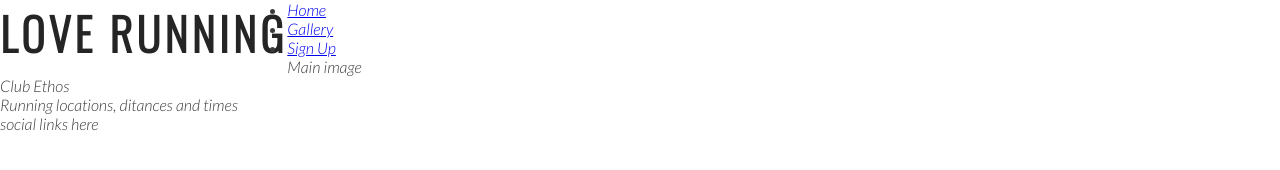
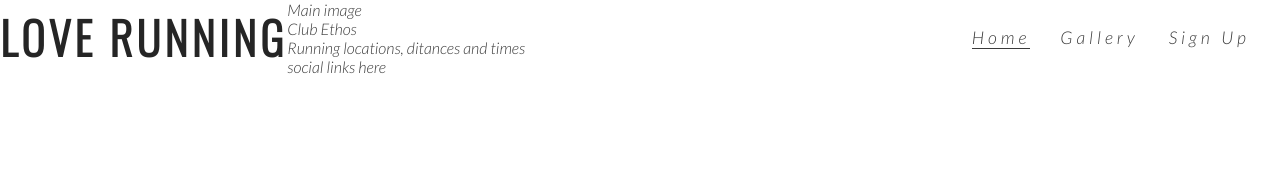
Before and after one commit to Mannio98/Love-Running, a plain HTML site: page index.html in a window 1280 px wide. Drawn offline with nearby package versions, Linux system fonts and the light colour scheme.

Commit message:
Style navigation links

```diff
--- a/assets/css/style.css
+++ b/assets/css/style.css
@@ -25,3 +25,32 @@ h1, h2 {
     float: left;
     font-size: 280%;
 }
+
+/* navigation links */
+
+#menu {
+    font-size: 110%;
+    letter-spacing: 4px;
+}
+
+#menu, #logo {
+    line-height: 75px;
+}
+#menu li {
+    float: right;
+    list-style-type: none;
+    margin-right: 30px;
+}
+
+#menu a {
+    text-decoration: none;
+    color: inherit;
+}
+
+#menu a:hover {
+    border-bottom: 1px solid #3a3a3a
+}
+
+.active {
+    border-bottom: 1px solid #3a3a3a
+}
--- a/index.html
+++ b/index.html
@@ -18,15 +18,15 @@
             <h1 id="logo">Love Running</h1>
         </a>
         <nav>
-            <ul>
+            <ul id="menu">
                 <li>
-                    <a href="index.html">Home</a>
+                    <a href="#">Sign Up</a>
                 </li>
                 <li>
                     <a href="#">Gallery</a>
                 </li>
                 <li>
-                    <a href="#">Sign Up</a>
+                    <a href="index.html" class="active">Home</a>
                 </li>
             </ul>
         </nav>
```
